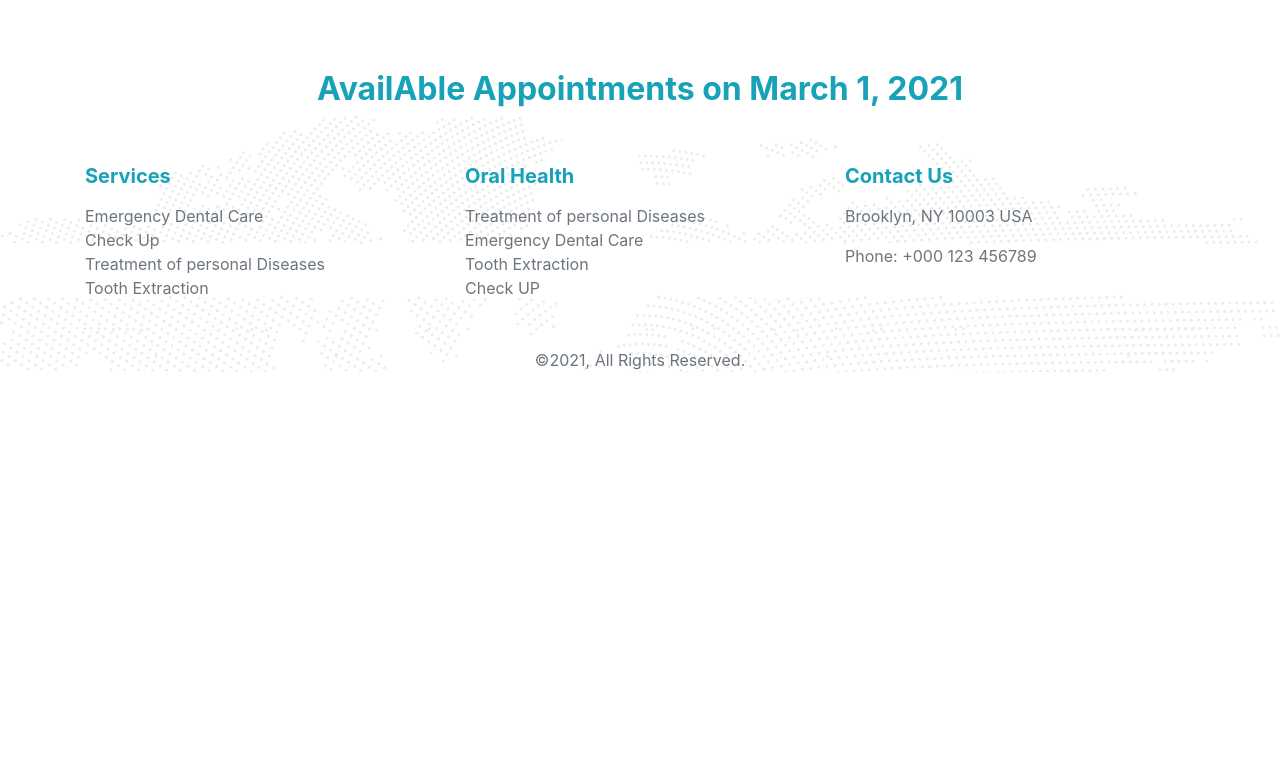
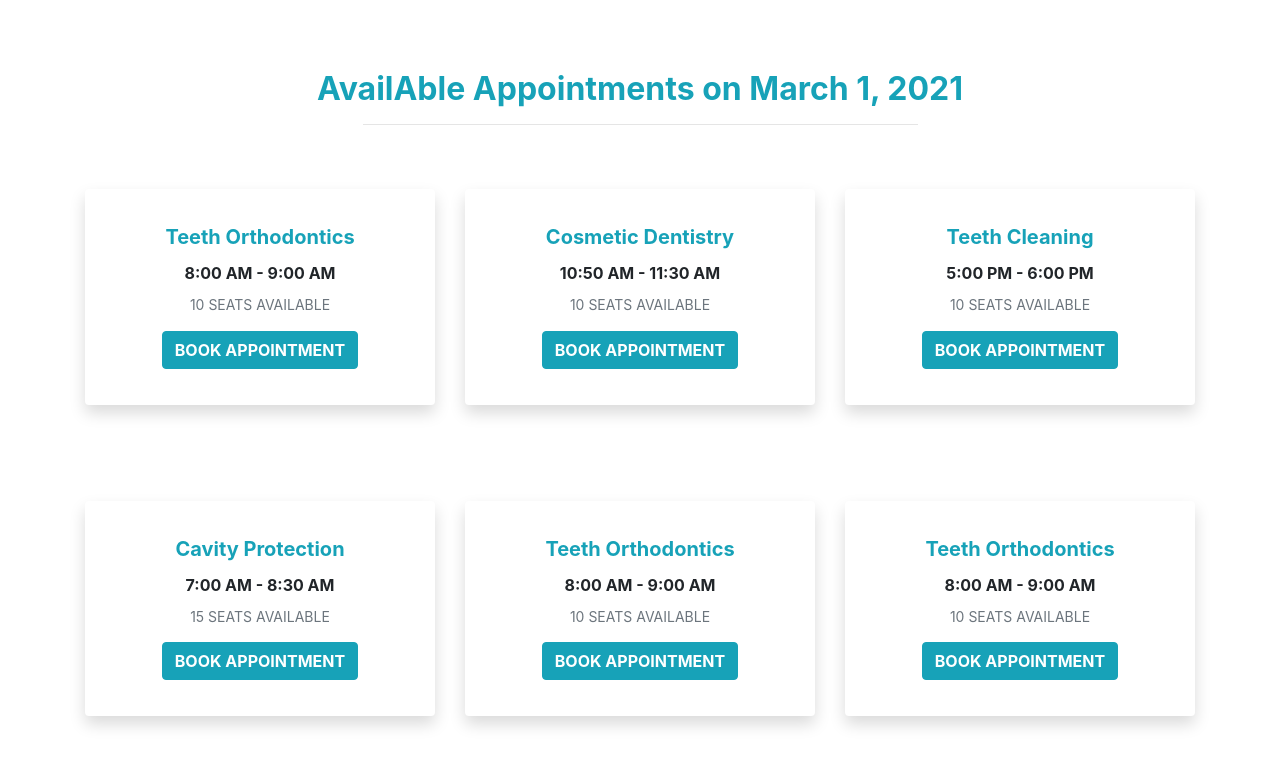
Before and after one commit to Tamim-Hossain/healthy-teeth, a React (Create React App) app: page /appointment in a window 1280 px wide. Shown: the part 740-1502 px from the top of the page. Before the commit the page ends 1128 px from the top, so only its background shows below. Built offline with nearby package versions, Linux system fonts and the light colour scheme.

Commit message:
availeable appointment added

```diff
--- a/src/components/appointment/AvailableAppointment.jsx
+++ b/src/components/appointment/AvailableAppointment.jsx
@@ -1,9 +1,66 @@
-import { Container } from "react-bootstrap";
+import { Button, Card, Col, Container, Row } from "react-bootstrap";
 
 const AvailableAppointment = ({ date }) => {
+	const appointmentsData = [
+		{
+			id: 1,
+			name: "Teeth Orthodontics",
+			visitingTime: "8:00 AM - 9:00 AM",
+			seat: 10,
+		},
+		{
+			id: 2,
+			name: "Cosmetic Dentistry",
+			visitingTime: "10:50 AM - 11:30 AM",
+			seat: 10,
+		},
+		{
+			id: 3,
+			name: "Teeth Cleaning",
+			visitingTime: "5:00 PM - 6:00 PM",
+			seat: 10,
+		},
+		{
+			id: 4,
+			name: "Cavity Protection",
+			visitingTime: "7:00 AM - 8:30 AM",
+			seat: 15,
+		},
+		{
+			id: 5,
+			name: "Teeth Orthodontics",
+			visitingTime: "8:00 AM - 9:00 AM",
+			seat: 10,
+		},
+		{
+			id: 6,
+			name: "Teeth Orthodontics",
+			visitingTime: "8:00 AM - 9:00 AM",
+			seat: 10,
+		},
+	];
 	return (
 		<Container className="mt-5 pt-5">
 			<h2 className="font-weight-bold text-info text-center">AvailAble Appointments on {date}</h2>
+			<hr className="w-50" />
+			<Row>
+				{appointmentsData.map((appointment) => (
+					<Col md={4} className="mb-5 mt-5">
+						<Card className="p-3 border-0 shadow">
+							<Card.Body className="text-center">
+								<Card.Title className="font-weight-bold text-info">{appointment.name}</Card.Title>
+								<Card.Text className="font-weight-bold">{appointment.visitingTime}</Card.Text>
+								<Card.Subtitle className="text-secondary">
+									<small>{appointment.seat} SEATS AVAILABLE</small>
+								</Card.Subtitle>
+								<Button className="font-weight-bold mt-3" variant="info">
+									BOOK APPOINTMENT
+								</Button>
+							</Card.Body>
+						</Card>
+					</Col>
+				))}
+			</Row>
 		</Container>
 	);
 };
```
